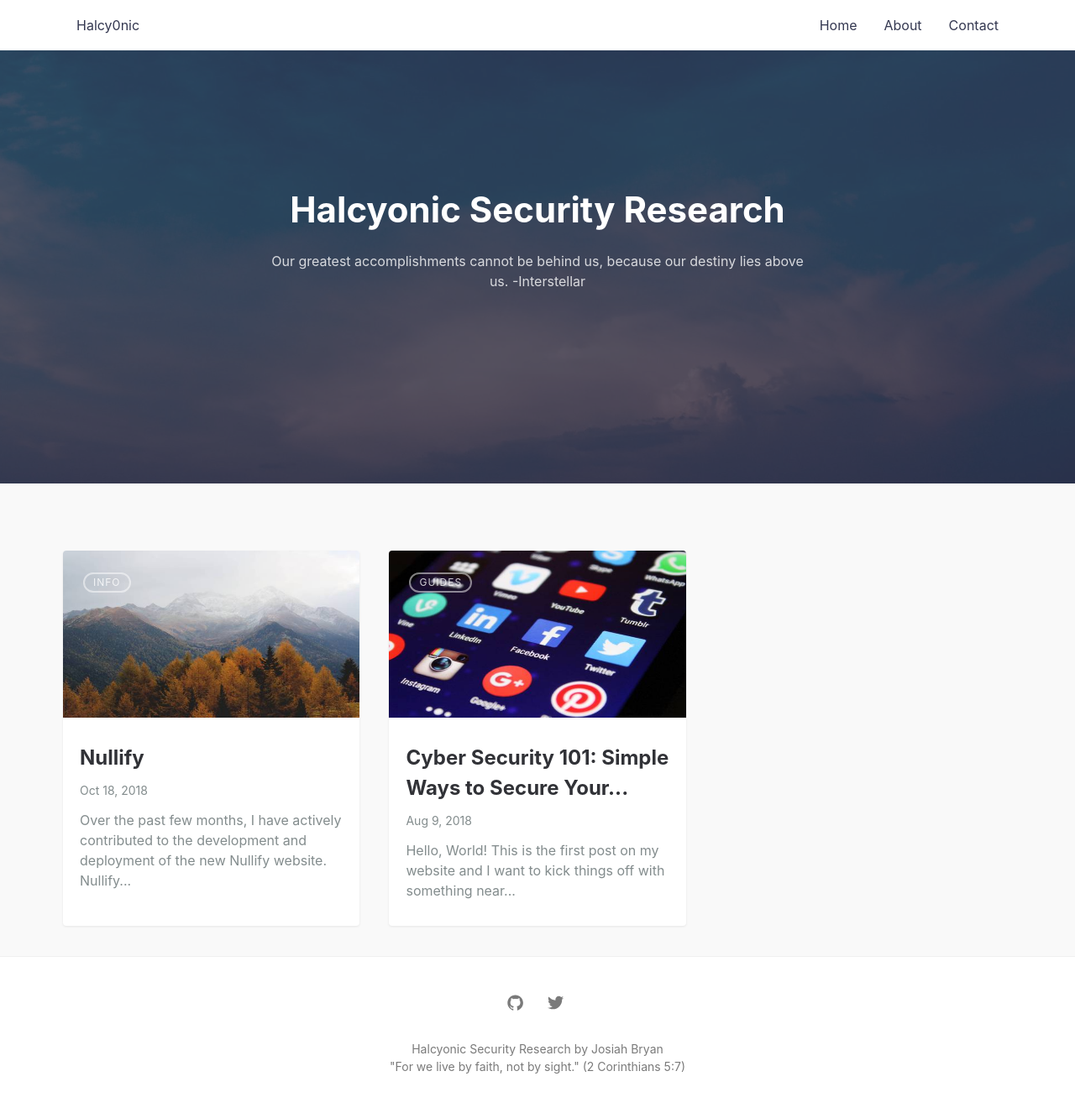
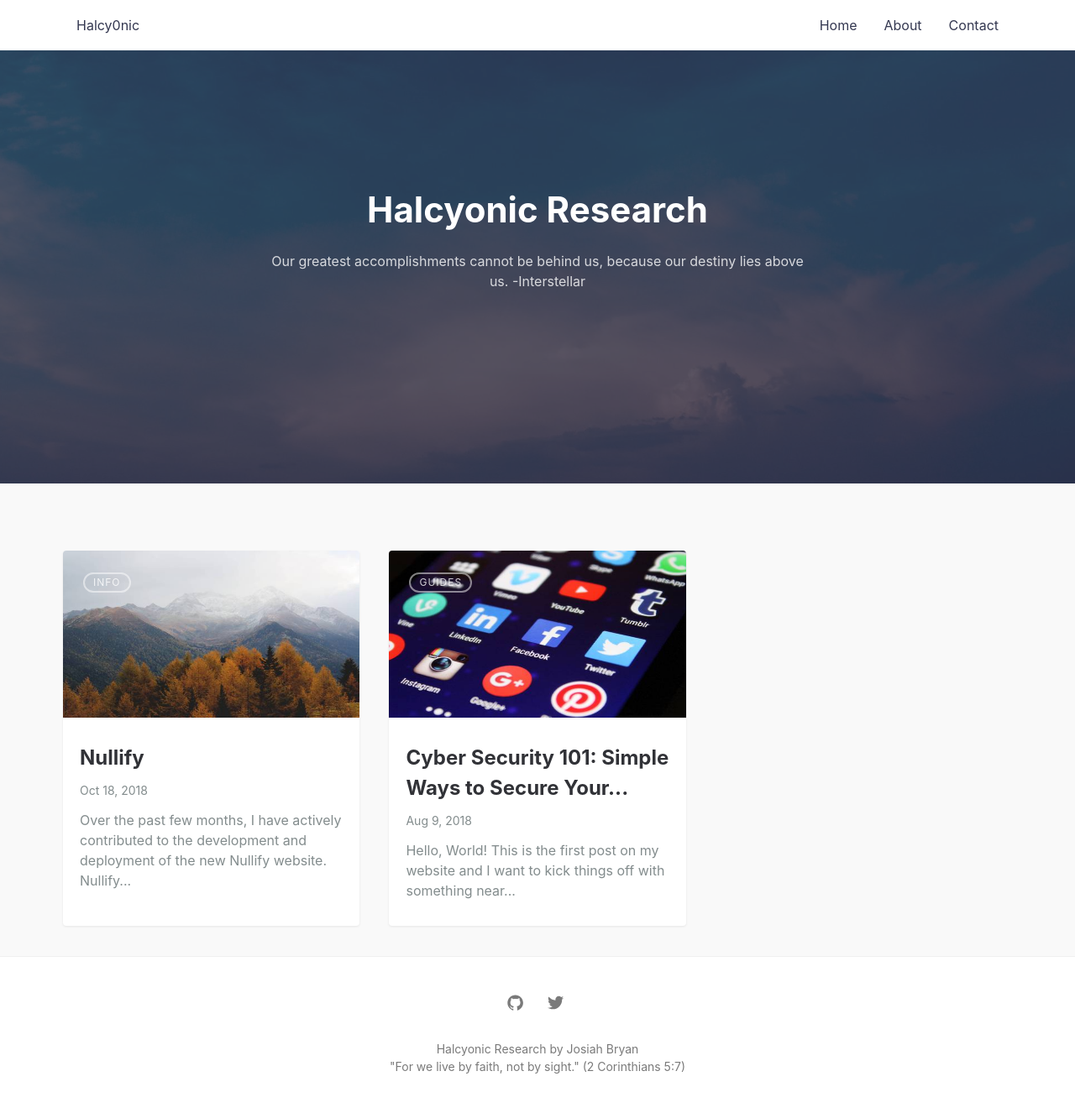
Before and after one commit to Halcy0nic/Halcy0nic.github.io, a Jekyll site: the page built from index.md, in a window 1280 px wide. Shown: the whole page at 84% size. Built offline with Jekyll 4.4.1, drawn with Linux system fonts in a browser that asks for light colours.

Commit message:
Changing Title

```diff
--- a/_config.yml
+++ b/_config.yml
@@ -1,5 +1,5 @@
 # SITE CONFIGURATION
-title: Halcyonic Security Research # your site title
+title: Halcyonic Research # your site title
 author: Josiah Bryan # You :P
 description: > # Meta description of Homepage
   This is the main site for Halcyonic Security Research where I try to post on interesting security (or random) topics
```
